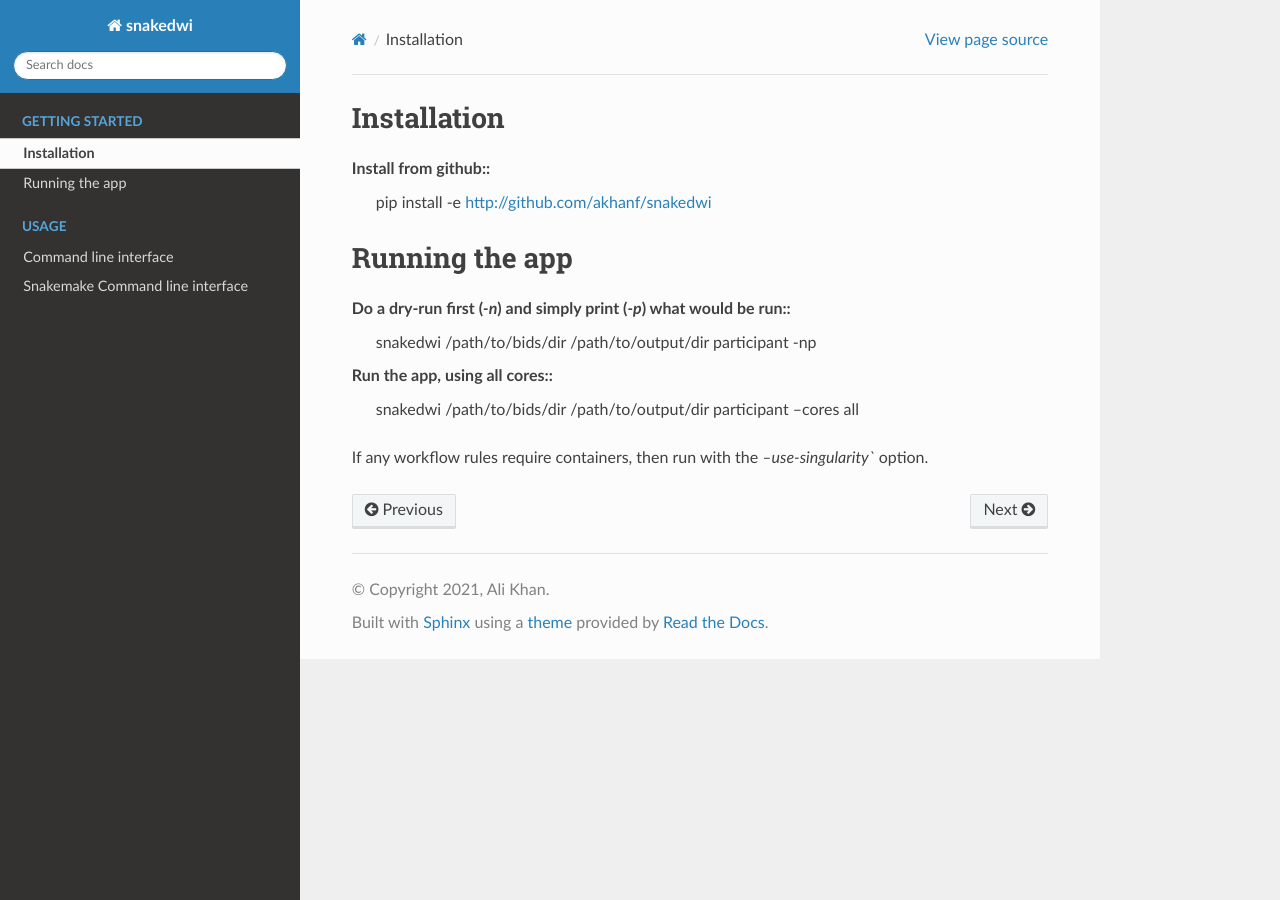
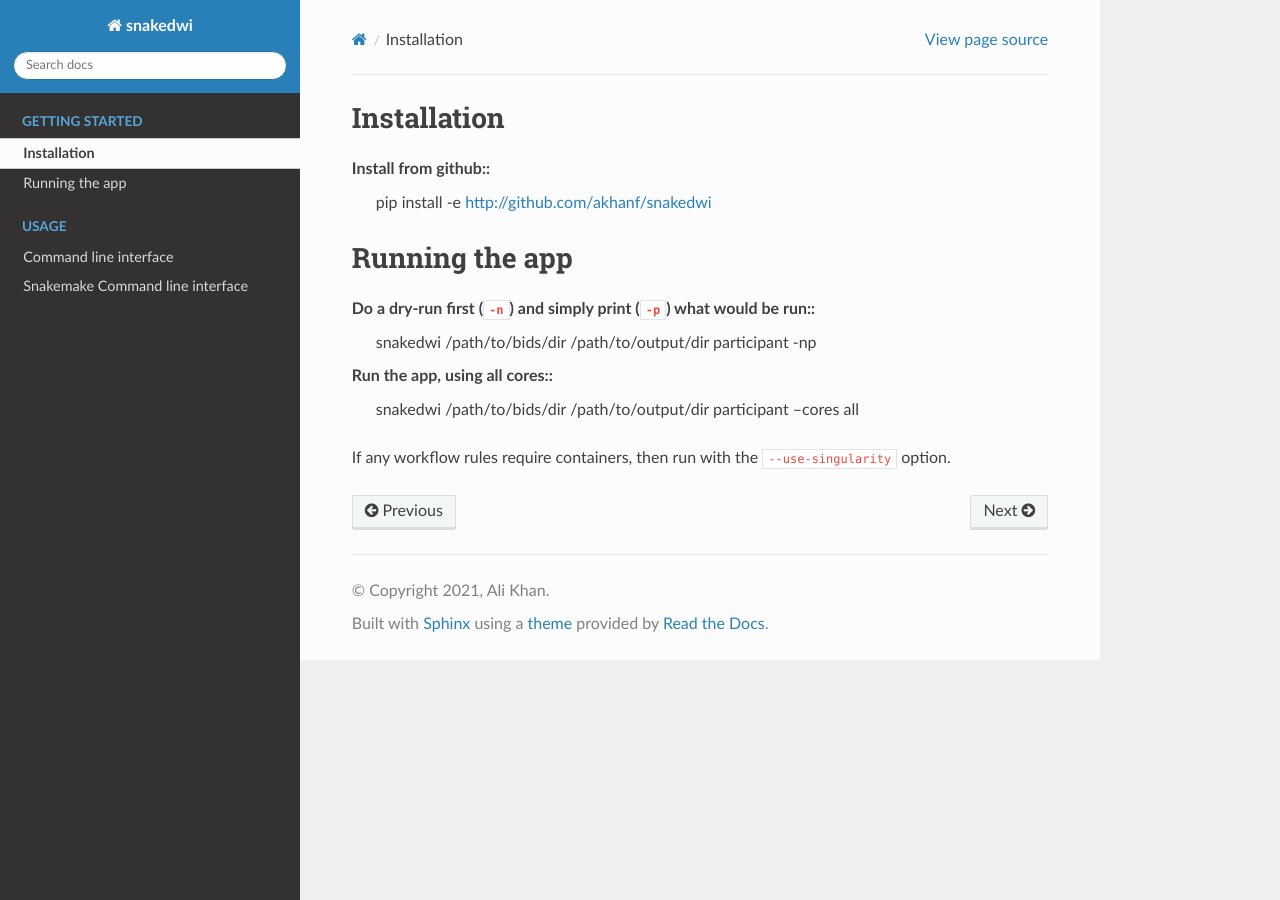
Before and after one commit to akhanf/snakedwi, a Sphinx documentation site: the page built from docs/getting_started/installation.rst, in a window 1280 px wide. Built offline with Sphinx 7.4.7 and the Read the Docs theme 2.0.0, drawn with Linux system fonts in a browser that asks for light colours.

Commit message:
fix quoting typos

```diff
--- a/docs/getting_started/installation.rst
+++ b/docs/getting_started/installation.rst
@@ -9,10 +9,10 @@ Install from github::
 Running the app
 ===============
 
-Do a dry-run first (`-n`) and simply print (`-p`) what would be run::
+Do a dry-run first (``-n``) and simply print (``-p``) what would be run::
     snakedwi /path/to/bids/dir /path/to/output/dir participant -np
 
 Run the app, using all cores::
     snakedwi /path/to/bids/dir /path/to/output/dir participant --cores all
 
-If any workflow rules require containers, then run with the `--use-singularity`` option.
+If any workflow rules require containers, then run with the ``--use-singularity`` option.
```
